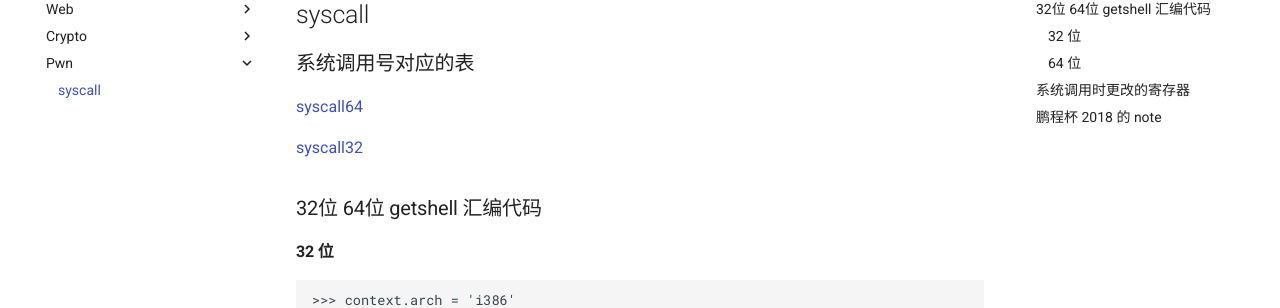
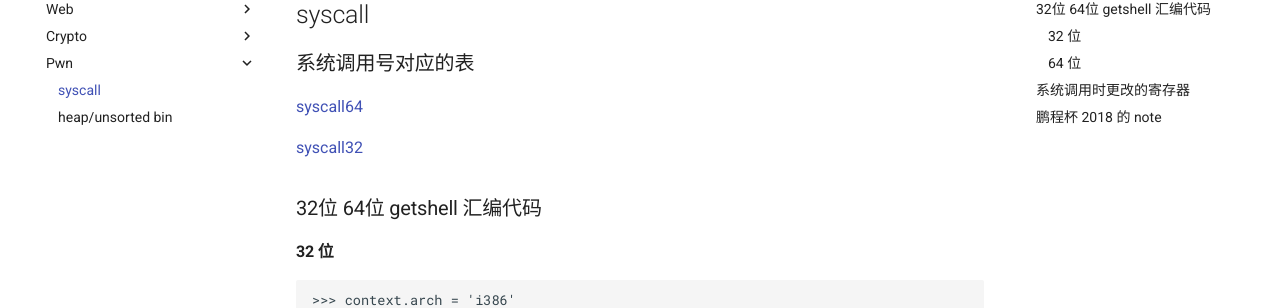
Before and after one commit to 10-0-0-55/10-0-0-55.github.io, an MkDocs documentation site: the page built from docs/pwn/syscall.md, in a window 1280 px wide. Shown: the part 183-491 px from the top of the page. Built offline with MkDocs 1.6.1 and Material for MkDocs 9.7.7, drawn with Linux system fonts in a browser that asks for light colours; comment, search, counter and statistics services are not loaded.

Commit message:
add heap/unsorted bin

```diff
--- a/mkdocs.yml
+++ b/mkdocs.yml
@@ -24,6 +24,7 @@ nav:
             - DSA: crypto/sign/DSA.md
     - Pwn:
         - syscall: pwn/syscall.md
+        - heap/unsorted bin: pwn/unsorted-bin.md
 
 theme:
     name: material
```
